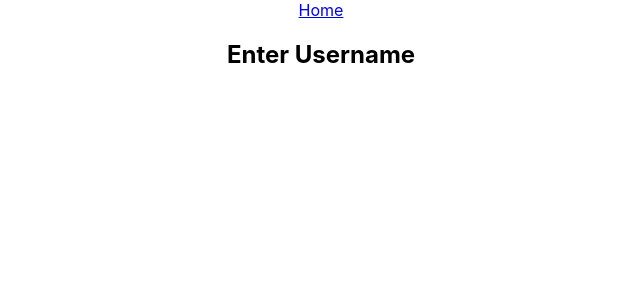
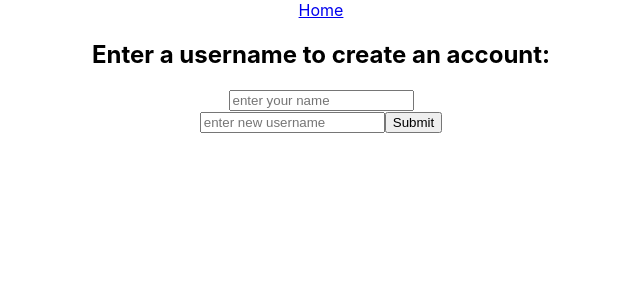
Before and after one commit to lfoster1150/excelsior, a React (Create React App) app in the folder client/: page / in a window 1280 px wide. Shown: the top 300 px of the page, without its empty margins (319-959 px from the left). Built offline with nearby package versions, Linux system fonts and the light colour scheme.

Commit message:
POST Method from React to MongoDB working

```diff
--- a/client/src/components/TextInput.js
+++ b/client/src/components/TextInput.js
@@ -10,7 +10,7 @@ const TextInput = (props) => {
         placeholder={props.placeholder}
         onChange={props.onChange}
       />
-      <button type="submit">{props.text}</button>
+      <button type="submit">{props.name}</button>
     </form>
   )
 }
--- /dev/null
+++ b/client/src/globals.js
@@ -0,0 +1,4 @@
+export const BASE_URL =
+  process.env.NODE_ENV === 'production'
+    ? `${window.location.origin}/api`
+    : 'http://localhost:3001/api'
--- a/client/src/pages/Home.js
+++ b/client/src/pages/Home.js
@@ -1,16 +1,64 @@
 import React, { useState, useEffect } from 'react'
+import axios from 'axios'
 import Nav from '../components/Nav'
 import TextInput from '../components/TextInput'
+import { BASE_URL } from '../globals'
 
 const Home = (props) => {
   const [usernameQuery, setUsernameQuery] = useState('')
   const [newUsernameQuery, setNewUsernameQuery] = useState('')
+  const [newNameQuery, setNewNameQuery] = useState('')
   const { currentUsername, setCurrentUsername } = props
+
+  const postNewUser = async (e) => {
+    e.preventDefault()
+    console.log('submit')
+    try {
+      const res = await axios
+        .post(`${BASE_URL}/user`, {
+          username: newUsernameQuery,
+          name: newNameQuery
+        })
+        .then(function (response) {
+          console.log(response)
+        })
+        .catch((error) => {
+          console.log(error)
+        })
+      setUsernameQuery(newUsernameQuery)
+    } catch (err) {
+      console.log(err)
+    }
+  }
+
+  const handleChangeNewUser = (event) => {
+    setNewUsernameQuery(event.target.value)
+  }
+  const handleChangeNewName = (event) => {
+    setNewNameQuery(event.target.value)
+  }
   return (
     <div className="page">
       <Nav />
       <div>
-        <h2>Enter Username</h2>
+        <div className="add-new-user">
+          <h2>Enter a username to create an account:</h2>
+          <div className="new-user-text">
+            <input
+              type="text"
+              placeholder="enter your name"
+              value={newNameQuery}
+              onChange={handleChangeNewName}
+            />
+            <TextInput
+              onSubmit={postNewUser}
+              name="Submit"
+              placeholder="enter new username"
+              value={newUsernameQuery}
+              onChange={handleChangeNewUser}
+            />
+          </div>
+        </div>
       </div>
     </div>
   )
```
